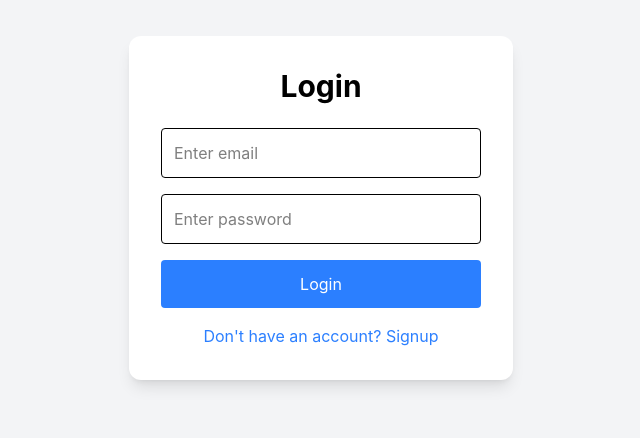
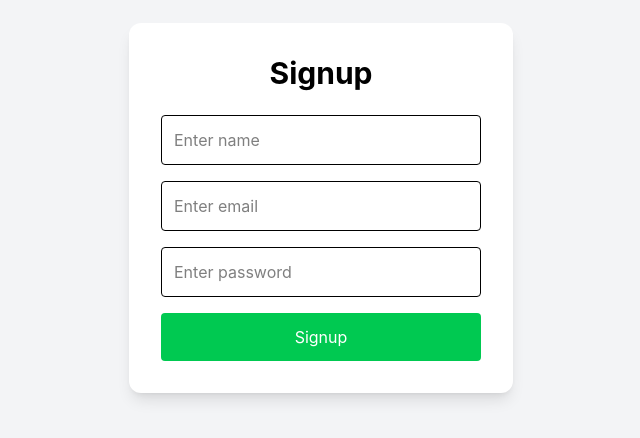
Before and after one commit to sharmaginish/Project-Management-App, a React app in the folder frontend/: page /signup in a window 1280 px wide. Shown: the part 192-630 px from the top of the page, without its empty margins (319-959 px from the left). Built offline with nearby package versions, Linux system fonts and the light colour scheme; the HTML template or start-up script is replaced by a standard one.

Commit message:
fixed signup

```diff
--- a/frontend/src/App.jsx
+++ b/frontend/src/App.jsx
@@ -1,4 +1,9 @@
-import { useState } from "react";
+import {
+  BrowserRouter,
+  Routes,
+  Route,
+  Navigate,
+} from "react-router-dom";
 
 import Dashboard from "./pages/Dashboard";
 import Login from "./pages/Login";
@@ -8,50 +13,36 @@ function App() {
 
   const token = localStorage.getItem("token");
 
-  const [showSignup, setShowSignup] = useState(false);
-
-  if (token) {
-    return <Dashboard />;
-  }
-
   return (
 
-    <div>
+    <BrowserRouter>
 
-      {showSignup ? (
+      <Routes>
 
-        <div>
+        <Route
+          path="/"
+          element={
+            token ? (
+              <Dashboard />
+            ) : (
+              <Navigate to="/login" />
+            )
+          }
+        />
 
-          <Signup setShowSignup={setShowSignup} />
+        <Route
+          path="/login"
+          element={<Login />}
+        />
 
-          <div className="text-center -mt-10">
+        <Route
+          path="/signup"
+          element={<Signup />}
+        />
 
-            <button
-              onClick={() =>
-                setShowSignup(false)
-              }
-              className="text-blue-500"
-            >
-              Already have an account? Login
-            </button>
+      </Routes>
 
-          </div>
-
-        </div>
-
-      ) : (
-
-        <div>
-
-          <Login
-            setShowSignup={setShowSignup}
-          />
-
-        </div>
-
-      )}
-
-    </div>
+    </BrowserRouter>
 
   );
 
--- a/frontend/src/pages/Login.jsx
+++ b/frontend/src/pages/Login.jsx
@@ -1,3 +1,4 @@
+import { useNavigate } from "react-router-dom";
 import { useState } from "react";
 import axios from "axios";
 
@@ -8,6 +9,8 @@ export default function Login({
   const [email, setEmail] = useState("");
 
   const [password, setPassword] = useState("");
+
+  const navigate = useNavigate();
 
   const handleLogin = async () => {
 
@@ -73,8 +76,8 @@ export default function Login({
 
         <button
           onClick={() =>
-            setShowSignup(true)
-          }
+  navigate("/signup")
+}
           className="text-blue-500 w-full"
         >
           Don't have an account? Signup
--- a/frontend/src/pages/Signup.jsx
+++ b/frontend/src/pages/Signup.jsx
@@ -1,13 +1,16 @@
+import { useNavigate } from "react-router-dom";
 import { useState } from "react";
 import axios from "axios";
 
-export default function Signup({ setShowSignup }) {
+export default function Signup() {
 
   const [name, setName] = useState("");
 
   const [email, setEmail] = useState("");
 
   const [password, setPassword] = useState("");
+
+  const navigate = useNavigate();
 
   const signupUser = async () => {
 
@@ -26,8 +29,7 @@ export default function Signup({ setShowSignup }) {
 
       alert("Signup Successful");
 
-      setShowSignup(false);
-
+      navigate("/login");
 
     } catch (err) {
 
```
